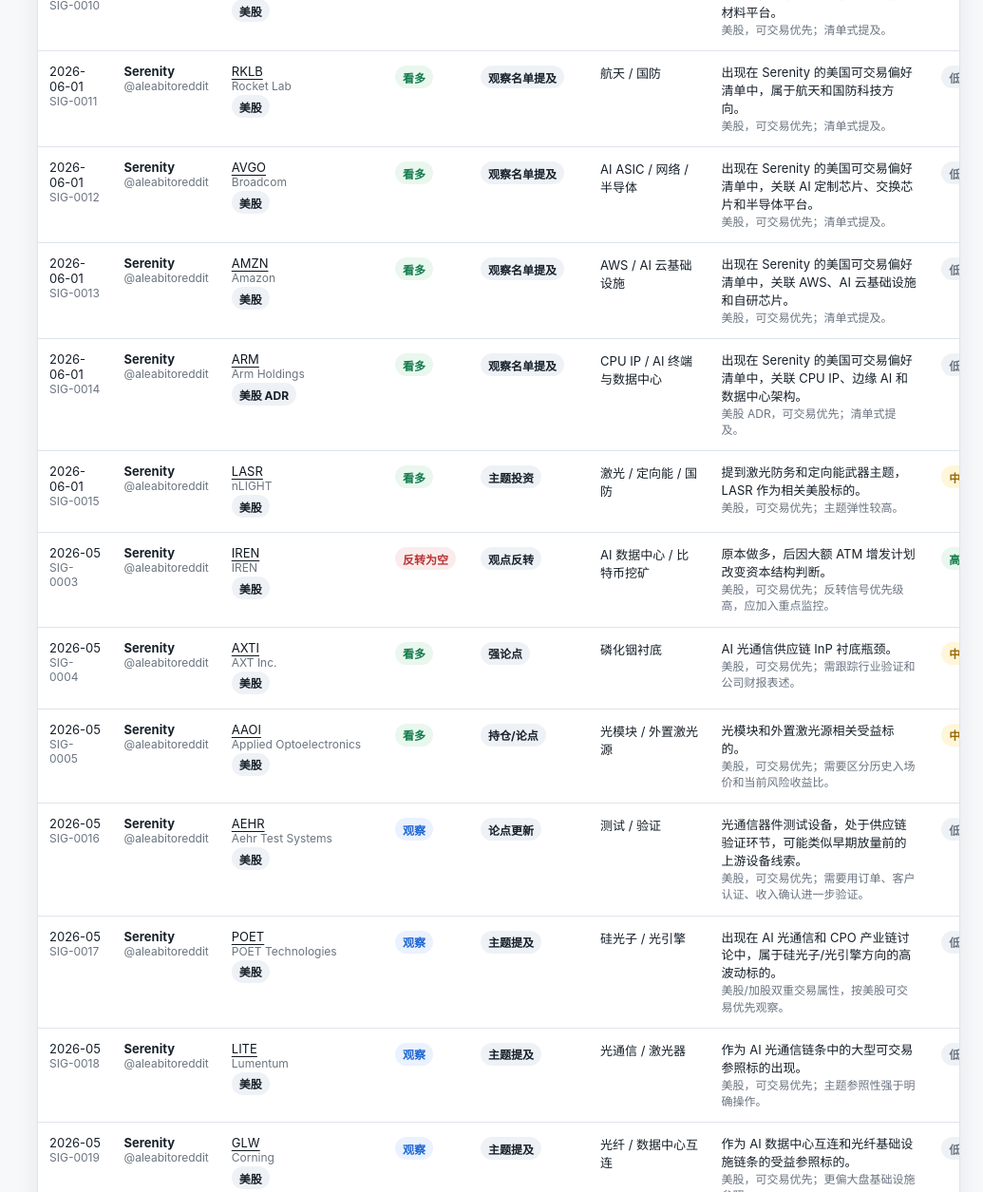
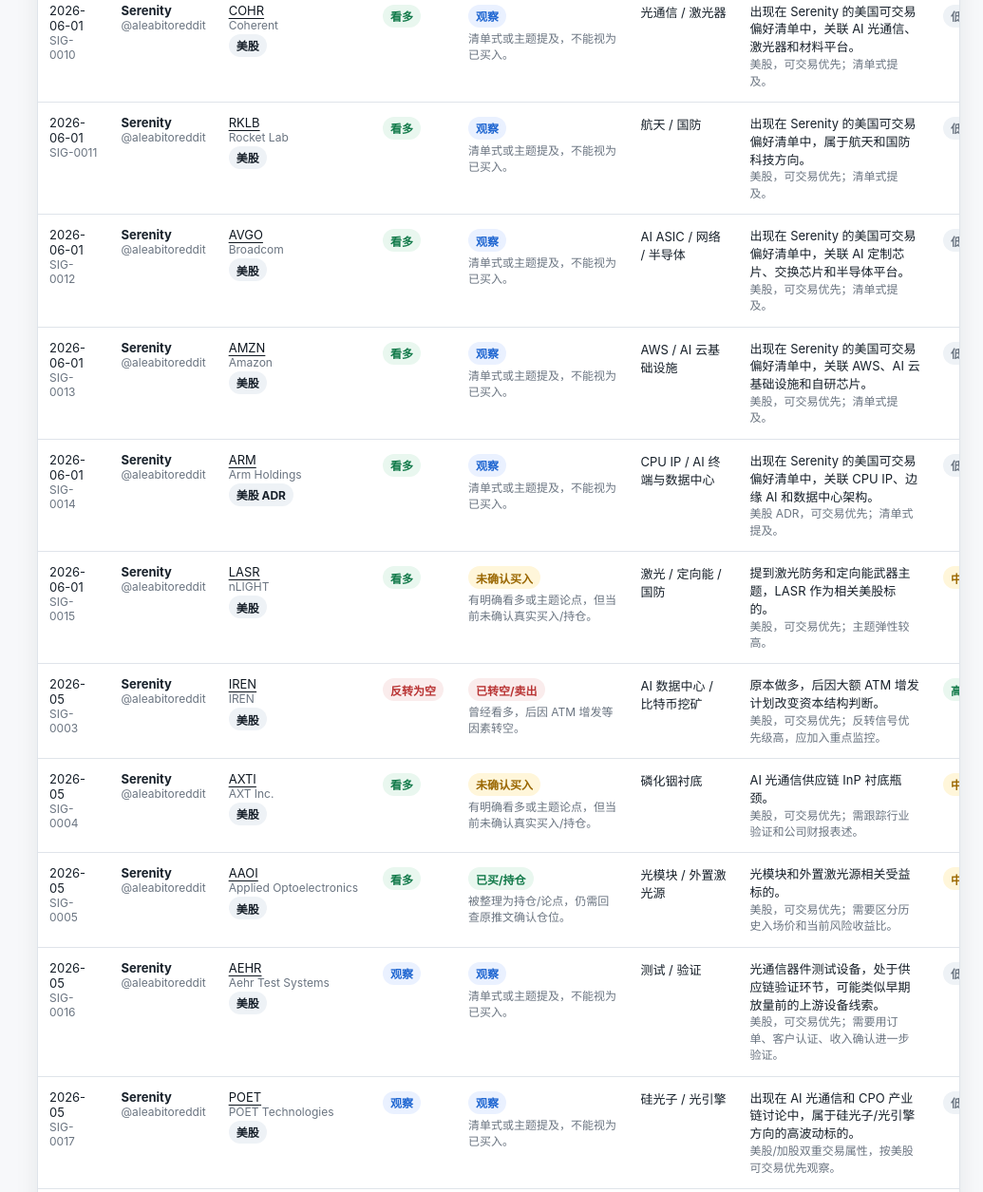
Before and after one commit to vicduo23/investor-radar, a website: page public/index.html in a window 1280 px wide. Shown: the part 909-2164 px from the top of the page at 95% size, without its empty margins (245-1280 px from the left). Drawn offline with Linux system fonts and the light colour scheme.

Commit message:
Clarify buy status in signal table

```diff
--- a/public/app.js
+++ b/public/app.js
@@ -33,6 +33,13 @@
   if (value === "高") return "high";
   if (value === "中") return "medium";
   return "low";
+}
+
+function actionClass(value = "") {
+  if (value.includes("已买") || value.includes("持仓")) return "bullish";
+  if (value.includes("转空") || value.includes("卖出")) return "bearish";
+  if (value.includes("未确认")) return "medium";
+  return "watch";
 }
 
 function companyFor(ticker) {
@@ -138,7 +145,7 @@
       <td><strong>${item.investor || ""}</strong><div class="muted">@${String(item.handle || "").replace("@", "")}</div></td>
       <td><button class="ticker ticker-button" data-company="${item.ticker}">${item.ticker}</button><div class="muted">${item.assetName || item.ticker}</div><span class="pill">${marketLabelFor(item.ticker)}</span></td>
       <td><span class="pill ${directionClass(item.direction)}">${item.direction || "观察"}</span></td>
-      <td><span class="pill">${item.signalType || ""}</span></td>
+      <td><span class="pill ${actionClass(item.actionStatus)}">${item.actionStatus || "未确认买入"}</span><div class="muted">${item.actionEvidence || item.signalType || ""}</div></td>
       <td>${item.theme || ""}</td>
       <td class="summary">${item.summary || ""}<div class="muted">${item.notes || ""}</div></td>
       <td><span class="pill ${confidenceClass(item.confidence)}">${item.confidence || "低"}</span></td>
@@ -266,7 +273,7 @@
       ${related.map(item => `
         <div class="kv">
           <span>${item.datetime || ""}</span>
-          <div><strong>${item.direction || ""} · ${item.signalType || ""}</strong><br><span class="muted">${item.summary || ""}</span></div>
+          <div><strong>${item.direction || ""} · ${item.actionStatus || item.signalType || ""}</strong><br><span class="muted">${item.summary || ""}</span></div>
         </div>
       `).join("") || "<p>暂无相关信号。</p>"}
     </article>
--- a/public/data/signals.json
+++ b/public/data/signals.json
@@ -12,7 +12,9 @@
     "summary": "提到 SIMO 相关交易想法，逻辑是 NAND 控制器双寡头和 AI GPU 服务器启动盘 TAM 扩张。",
     "sourceUrl": "https://x.com/aleabitoreddit",
     "confidence": "中",
-    "notes": "美股，可交易优先；第三方索引转述，需回查原推文。"
+    "notes": "美股，可交易优先；第三方索引转述，需回查原推文。",
+    "actionStatus": "已买/持仓",
+    "actionEvidence": "转述显示其提到已建立相关仓位，仍需回查原推文。"
   },
   {
     "id": "SIG-0007",
@@ -27,7 +29,9 @@
     "summary": "出现在 Serenity 的美国可交易偏好清单中，属于 AI/半导体链条观察标的。",
     "sourceUrl": "https://x.com/aleabitoreddit",
     "confidence": "低",
-    "notes": "美股，可交易优先；清单式提及，不能直接视为操作。"
+    "notes": "美股，可交易优先；清单式提及，不能直接视为操作。",
+    "actionStatus": "观察",
+    "actionEvidence": "清单式或主题提及，不能视为已买入。"
   },
   {
     "id": "SIG-0008",
@@ -42,7 +46,9 @@
     "summary": "出现在 Serenity 的美国可交易偏好清单中，关联 AI ASIC、数据中心网络和定制芯片。",
     "sourceUrl": "https://x.com/aleabitoreddit",
     "confidence": "低",
-    "notes": "美股，可交易优先；清单式提及。"
+    "notes": "美股，可交易优先；清单式提及。",
+    "actionStatus": "观察",
+    "actionEvidence": "清单式或主题提及，不能视为已买入。"
   },
   {
     "id": "SIG-0009",
@@ -57,7 +63,9 @@
     "summary": "出现在 Serenity 的美国可交易偏好清单中，代表 AI 半导体先进制程核心资产。",
     "sourceUrl": "https://x.com/aleabitoreddit",
     "confidence": "低",
-    "notes": "美股 ADR，可交易优先；清单式提及。"
+    "notes": "美股 ADR，可交易优先；清单式提及。",
+    "actionStatus": "观察",
+    "actionEvidence": "清单式或主题提及，不能视为已买入。"
   },
   {
     "id": "SIG-0010",
@@ -72,7 +80,9 @@
     "summary": "出现在 Serenity 的美国可交易偏好清单中，关联 AI 光通信、激光器和材料平台。",
     "sourceUrl": "https://x.com/aleabitoreddit",
     "confidence": "低",
-    "notes": "美股，可交易优先；清单式提及。"
+    "notes": "美股，可交易优先；清单式提及。",
+    "actionStatus": "观察",
+    "actionEvidence": "清单式或主题提及，不能视为已买入。"
   },
   {
     "id": "SIG-0011",
@@ -87,7 +97,9 @@
     "summary": "出现在 Serenity 的美国可交易偏好清单中，属于航天和国防科技方向。",
     "sourceUrl": "https://x.com/aleabitoreddit",
     "confidence": "低",
-    "notes": "美股，可交易优先；清单式提及。"
+    "notes": "美股，可交易优先；清单式提及。",
+    "actionStatus": "观察",
+    "actionEvidence": "清单式或主题提及，不能视为已买入。"
   },
   {
     "id": "SIG-0012",
@@ -102,7 +114,9 @@
     "summary": "出现在 Serenity 的美国可交易偏好清单中，关联 AI 定制芯片、交换芯片和半导体平台。",
     "sourceUrl": "https://x.com/aleabitoreddit",
     "confidence": "低",
-    "notes": "美股，可交易优先；清单式提及。"
+    "notes": "美股，可交易优先；清单式提及。",
+    "actionStatus": "观察",
+    "actionEvidence": "清单式或主题提及，不能视为已买入。"
   },
   {
     "id": "SIG-0013",
@@ -117,7 +131,9 @@
     "summary": "出现在 Serenity 的美国可交易偏好清单中，关联 AWS、AI 云基础设施和自研芯片。",
     "sourceUrl": "https://x.com/aleabitoreddit",
     "confidence": "低",
-    "notes": "美股，可交易优先；清单式提及。"
+    "notes": "美股，可交易优先；清单式提及。",
+    "actionStatus": "观察",
+    "actionEvidence": "清单式或主题提及，不能视为已买入。"
   },
   {
     "id": "SIG-0014",
@@ -132,7 +148,9 @@
     "summary": "出现在 Serenity 的美国可交易偏好清单中，关联 CPU IP、边缘 AI 和数据中心架构。",
     "sourceUrl": "https://x.com/aleabitoreddit",
     "confidence": "低",
-    "notes": "美股 ADR，可交易优先；清单式提及。"
+    "notes": "美股 ADR，可交易优先；清单式提及。",
+    "actionStatus": "观察",
+    "actionEvidence": "清单式或主题提及，不能视为已买入。"
   },
   {
     "id": "SIG-0015",
@@ -147,7 +165,9 @@
     "summary": "提到激光防务和定向能武器主题，LASR 作为相关美股标的。",
     "sourceUrl": "https://x.com/aleabitoreddit",
     "confidence": "中",
-    "notes": "美股，可交易优先；主题弹性较高。"
+    "notes": "美股，可交易优先；主题弹性较高。",
+    "actionStatus": "未确认买入",
+    "actionEvidence": "有明确看多或主题论点，但当前未确认真实买入/持仓。"
   },
   {
     "id": "SIG-0001",
@@ -162,7 +182,9 @@
     "summary": "特种晶圆代工，具备硅光子、磷化铟和 800V AI 数据中心电源相关能力。",
     "sourceUrl": "https://semiconstocks.com/zh",
     "confidence": "中",
-    "notes": "欧洲市场，不在当前优先可交易范围；需核验原始推文。"
+    "notes": "欧洲市场，不在当前优先可交易范围；需核验原始推文。",
+    "actionStatus": "未确认买入",
+    "actionEvidence": "有明确看多或主题论点，但当前未确认真实买入/持仓。"
   },
   {
     "id": "SIG-0002",
@@ -177,7 +199,9 @@
     "summary": "外置激光源和 CPO 相关瓶颈，可能受益于 2027-2028 CPO 拐点。",
     "sourceUrl": "https://semiconstocks.com/zh",
     "confidence": "中",
-    "notes": "瑞典市场，不在当前优先可交易范围；小盘，社媒影响较大。"
+    "notes": "瑞典市场，不在当前优先可交易范围；小盘，社媒影响较大。",
+    "actionStatus": "未确认买入",
+    "actionEvidence": "有明确看多或主题论点，但当前未确认真实买入/持仓。"
   },
   {
     "id": "SIG-0003",
@@ -192,7 +216,9 @@
     "summary": "原本做多，后因大额 ATM 增发计划改变资本结构判断。",
     "sourceUrl": "https://semiconstocks.com/zh",
     "confidence": "高",
-    "notes": "美股，可交易优先；反转信号优先级高，应加入重点监控。"
+    "notes": "美股，可交易优先；反转信号优先级高，应加入重点监控。",
+    "actionStatus": "已转空/卖出",
+    "actionEvidence": "曾经看多，后因 ATM 增发等因素转空。"
   },
   {
     "id": "SIG-0004",
@@ -207,7 +233,9 @@
     "summary": "AI 光通信供应链 InP 衬底瓶颈。",
     "sourceUrl": "https://semiconstocks.com/zh",
     "confidence": "中",
-    "notes": "美股，可交易优先；需跟踪行业验证和公司财报表述。"
+    "notes": "美股，可交易优先；需跟踪行业验证和公司财报表述。",
+    "actionStatus": "未确认买入",
+    "actionEvidence": "有明确看多或主题论点，但当前未确认真实买入/持仓。"
   },
   {
     "id": "SIG-0005",
@@ -222,7 +250,9 @@
     "summary": "光模块和外置激光源相关受益标的。",
     "sourceUrl": "https://semiconstocks.com/zh",
     "confidence": "中",
-    "notes": "美股，可交易优先；需要区分历史入场价和当前风险收益比。"
+    "notes": "美股，可交易优先；需要区分历史入场价和当前风险收益比。",
+    "actionStatus": "已买/持仓",
+    "actionEvidence": "被整理为持仓/论点，仍需回查原推文确认仓位。"
   },
   {
     "id": "SIG-0016",
@@ -237,7 +267,9 @@
     "summary": "光通信器件测试设备，处于供应链验证环节，可能类似早期放量前的上游设备线索。",
     "sourceUrl": "https://semiconstocks.com/zh",
     "confidence": "低",
-    "notes": "美股，可交易优先；需要用订单、客户认证、收入确认进一步验证。"
+    "notes": "美股，可交易优先；需要用订单、客户认证、收入确认进一步验证。",
+    "actionStatus": "观察",
+    "actionEvidence": "清单式或主题提及，不能视为已买入。"
   },
   {
     "id": "SIG-0017",
@@ -252,7 +284,9 @@
     "summary": "出现在 AI 光通信和 CPO 产业链讨论中，属于硅光子/光引擎方向的高波动标的。",
     "sourceUrl": "https://semiconstocks.com/zh",
     "confidence": "低",
-    "notes": "美股/加股双重交易属性，按美股可交易优先观察。"
+    "notes": "美股/加股双重交易属性，按美股可交易优先观察。",
+    "actionStatus": "观察",
+    "actionEvidence": "清单式或主题提及，不能视为已买入。"
   },
   {
     "id": "SIG-0018",
@@ -267,7 +301,9 @@
     "summary": "作为 AI 光通信链条中的大型可交易参照标的出现。",
     "sourceUrl": "https://semiconstocks.com/zh",
     "confidence": "低",
-    "notes": "美股，可交易优先；主题参照性强于明确操作。"
+    "notes": "美股，可交易优先；主题参照性强于明确操作。",
+    "actionStatus": "观察",
+    "actionEvidence": "清单式或主题提及，不能视为已买入。"
   },
   {
     "id": "SIG-0019",
@@ -282,7 +318,9 @@
     "summary": "作为 AI 数据中心互连和光纤基础设施链条的受益参照标的。",
     "sourceUrl": "https://semiconstocks.com/zh",
     "confidence": "低",
-    "notes": "美股，可交易优先；更偏大盘基础设施参照。"
+    "notes": "美股，可交易优先；更偏大盘基础设施参照。",
+    "actionStatus": "观察",
+    "actionEvidence": "清单式或主题提及，不能视为已买入。"
   },
   {
     "id": "SIG-0020",
@@ -297,7 +335,9 @@
     "summary": "提到 FOCI 作为台湾光通信、CPO/SiPh 供应链相关受益标的。",
     "sourceUrl": "https://x.com/aleabitoreddit",
     "confidence": "中",
-    "notes": "台股，不在当前优先可交易范围；需确认交易权限。"
+    "notes": "台股，不在当前优先可交易范围；需确认交易权限。",
+    "actionStatus": "观察",
+    "actionEvidence": "清单式或主题提及，不能视为已买入。"
   },
   {
     "id": "SIG-0021",
@@ -312,6 +352,8 @@
     "summary": "提到 ShunSin 作为台湾先进封装和光通信供应链相关受益标的。",
     "sourceUrl": "https://x.com/aleabitoreddit",
     "confidence": "中",
-    "notes": "台股，不在当前优先可交易范围；需确认交易权限。"
+    "notes": "台股，不在当前优先可交易范围；需确认交易权限。",
+    "actionStatus": "观察",
+    "actionEvidence": "清单式或主题提及，不能视为已买入。"
   }
 ]
--- a/public/index.html
+++ b/public/index.html
@@ -66,7 +66,7 @@
                 <th>投资者</th>
                 <th>标的</th>
                 <th>方向</th>
-                <th>信号</th>
+                <th>是否买入</th>
                 <th>主题</th>
                 <th>摘要</th>
                 <th>置信度</th>
```
